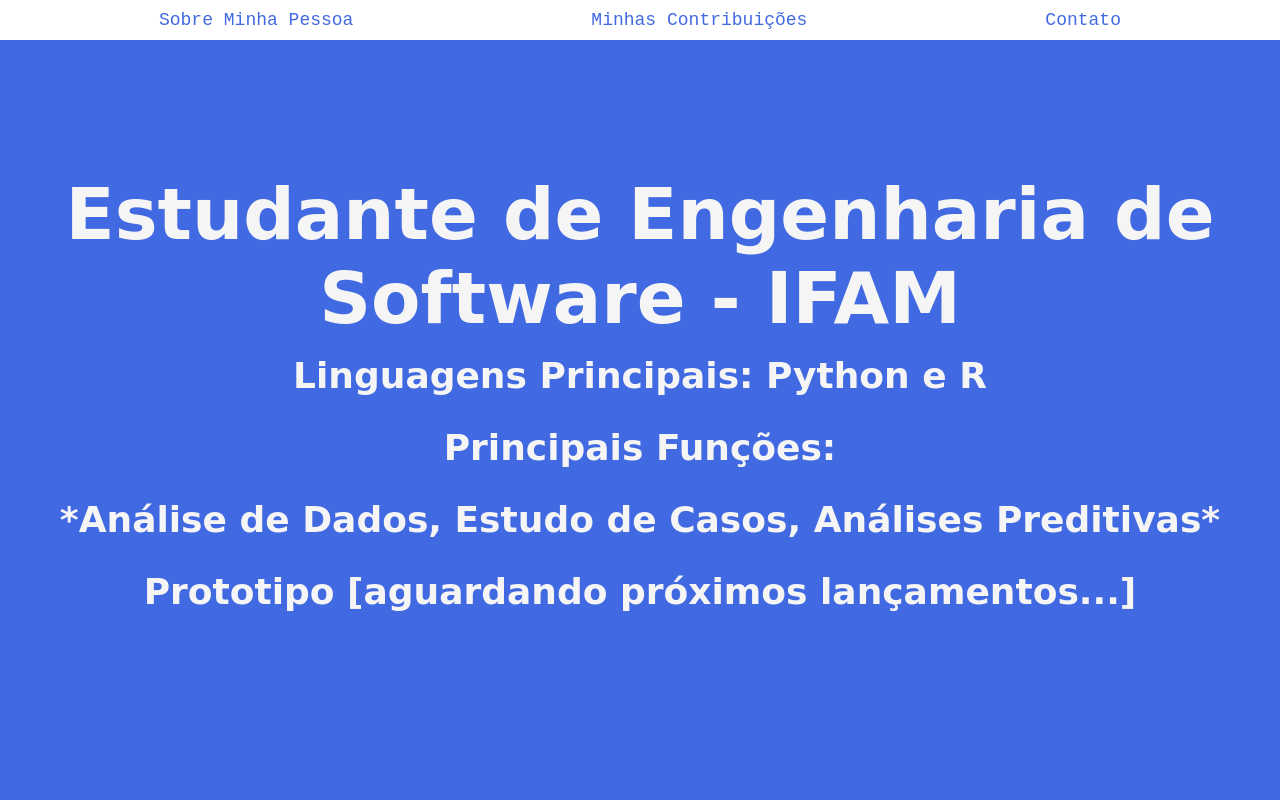
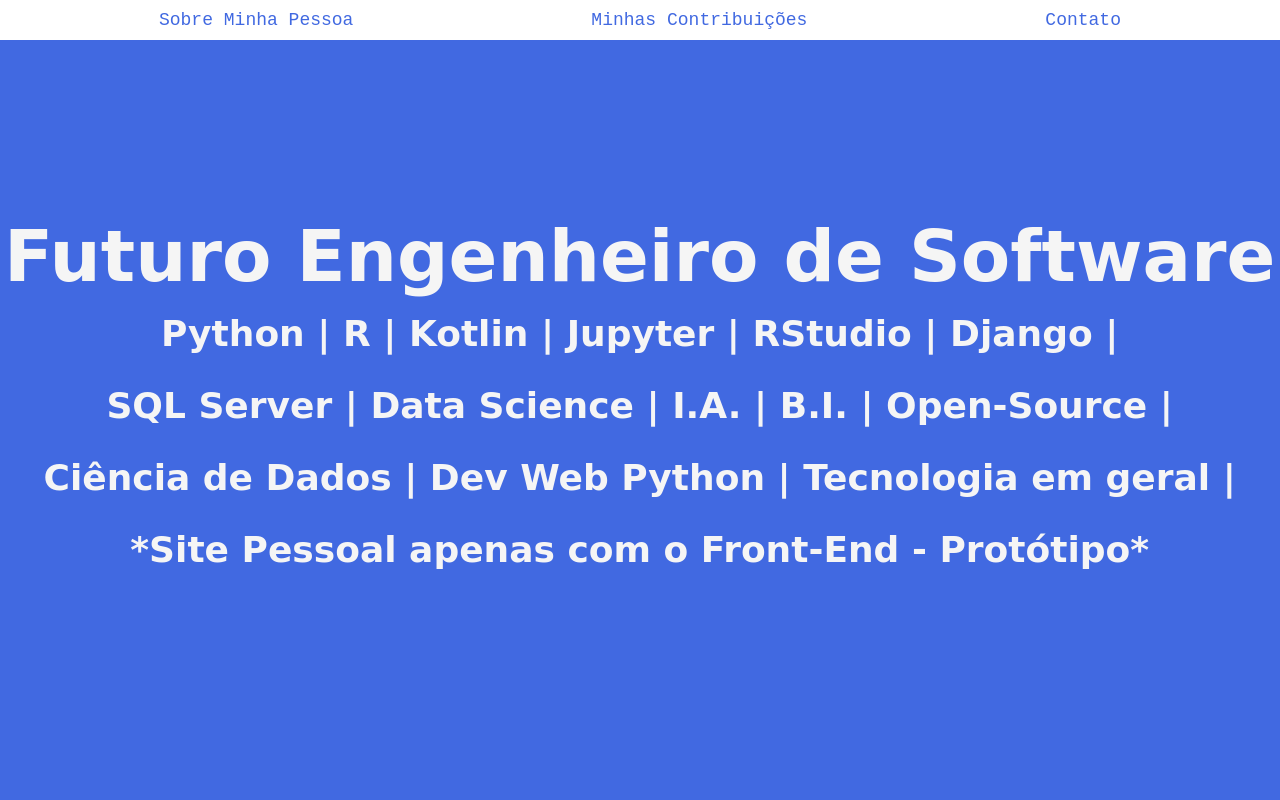
Before and after one commit to CarlosViniMSouza/CarlosViniMSouza.github.io, a plain HTML site: page index.html in a window 1280 px wide. Shown: the top 800 px of the page. Drawn offline with Linux system fonts and the light colour scheme.

Commit message:
alts #1 site

```diff
--- a/index.html
+++ b/index.html
@@ -2,8 +2,8 @@
 <head>
   <meta charset="UTF-8">
   <meta name="viewport" content="width=device-width, initial-scale=1.0">
-  <title>Meu Site Pessoal</title>
-  <link rel="stylesheet" href="estilista.css">
+  <title>Site Pessoal</title>
+  <link rel="stylesheet" href="style.css">
   <script type="text/javascript" src="http://gc.kis.v2.scr.kaspersky-labs.com/7311C088-1104-9945-963C-AB7997A25A5B/main.js" charset="UTF-8">
   </script>
   <script src="https://kit.fontawesome.com/6d6952c5be.js" crossorigin="anonymous"></script>
@@ -18,11 +18,11 @@
 			</ul>
     </nav>
 		<div class="titulo">
-      <h1 class="site-title">Estudante de Engenharia de Software - IFAM</h1>
-			<h2 class="site-subtitle"> Linguagens Principais: Python e R</h2>
-      <h2 class="site-subtitle"> Principais Funções: </h2>
-      <h3 class="site-subtitle"> *Análise de Dados, Estudo de Casos, Análises Preditivas* </h3>
-      <h2 class="site-subtitle"> Prototipo [aguardando próximos lançamentos...]</h2>
+      <h1 class="site-title">Futuro Engenheiro de Software</h1>
+			<h2 class="site-subtitle"> Python | R | Kotlin | Jupyter | RStudio | Django |</h2>
+      <h2 class="site-subtitle"> SQL Server | Data Science | I.A. | B.I. | Open-Source |</h2>
+      <h3 class="site-subtitle"> Ciência de Dados | Dev Web Python | Tecnologia em geral |</h3>
+      <h2 class="site-subtitle"> *Site Pessoal apenas com o Front-End - Protótipo* </h2>
 		</div>
   </header>
     <section class="sobre container" id="sobre">
@@ -135,7 +135,6 @@
 	<section class="contato container" id="contato">
 		<h2> 📞&nbsp; Contato </h2>
 		<div class="grid icons">
-        <h2> 📡&nbsp; Se quiser me contatar, conversar ou só trocar uma ideia, aqui estão algumas vias disponíveis: </h2>
         &nbsp; <a href="https://twitter.com/CarlosViniMS1/" target="_blank" rel="noopener noreferrer"><img src="https://img.icons8.com/clouds/90/4a90e2/twitter.png"/></a>
         &nbsp; <a href="https://www.instagram.com/CarlosViniMSouza/" target="_blank" rel="noopener noreferrer"><img src="https://img.icons8.com/clouds/90/4a90e2/instagram-new--v2.png"/></a>
         &nbsp; <a href="https://www.linkedin.com/in/carlos-souza-technology/" target="_blank" rel="noopener noreferrer"><img src="https://img.icons8.com/clouds/90/4a90e2/linkedin.png"/></a>
@@ -145,6 +144,10 @@
         &nbsp; <a href="https://t.me/CarlosViniMSouza" target="_blank" rel="noopener noreferrer"><img src="https://img.icons8.com/clouds/90/000000/telegram-app.png"/></a>
         &nbsp; <a href="https://api.whatsapp.com/send?phone=5592992680331" target="_blank" rel="noopener noreferrer"><img src="https://img.icons8.com/clouds/90/000000/whatsapp.png"/></a>
         &nbsp; <a href="https://github.com/CarlosViniMSouza" target="_blank" rel="noopener noreferrer"><img src="https://img.icons8.com/clouds/100/000000/github.png"/></a>
+        &nbsp; <a href="https://carlosblog2021.herokuapp.com/" target="_blank" rel="noopener noreferrer"><img src="https://img.icons8.com/bubbles/90/000000/news.png"/></a>
+        &nbsp; <a href="https://www.duolingo.com/profile/CarlosViniMSouza" target="_blank" rel="noopener noreferrer"><img src="https://img.icons8.com/bubbles/90/000000/duolingo-logo.png"/></a>
+        &nbsp; <a href="https://www.chess.com/member/carlosvinimsouza" target="_blank" rel="noopener noreferrer"><img src="https://img.icons8.com/bubbles/100/000000/chess-clock.png"/></a>
+        &nbsp; <a href="https://lichess.org/@/CarlosViniMSouza" target="_blank" rel="noopener noreferrer"><img src="https://img.icons8.com/bubbles/100/000000/knight.png"/></a>
 		</div>
 	</section>
 </body>
--- a/estilista.css
+++ b/style.css
@@ -1,4 +1,3 @@
-/* soft reset do css */
 * {
     margin: 0;
     padding: 0;
```
Also changed, not shown: 1 other file.
